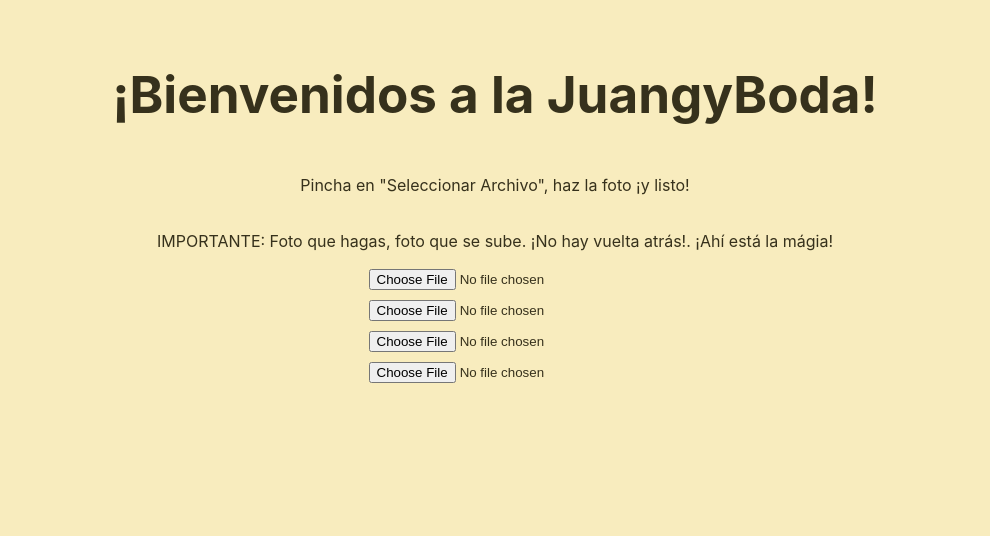
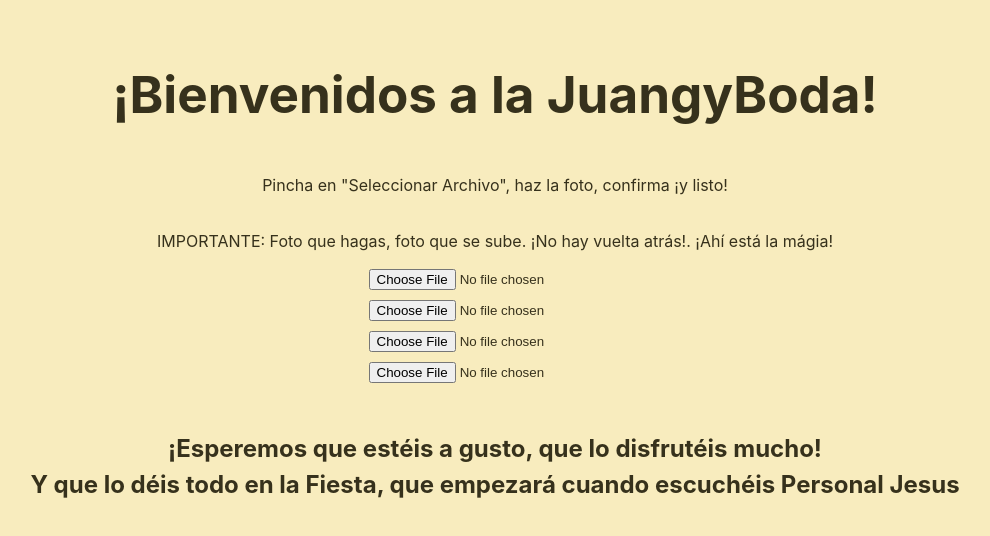
Before and after one commit to Depechejuan/Wedding-Photo-React, a React (Vite) app: page / in a window 1280 px wide. Shown: the top 536 px of the page, without its empty margins (145-1135 px from the left). Built offline with nearby package versions, Linux system fonts and the light colour scheme.

Commit message:
changes on landing

```diff
--- a/src/App.css
+++ b/src/App.css
@@ -12,3 +12,10 @@
     justify-content: center;
     gap: 10px;
 }
+
+.desc {
+    margin: 0;
+}
+.container {
+    margin-top: 3rem;
+}
--- /dev/null
+++ b/src/components/Warning.jsx
@@ -0,0 +1,13 @@
+function Warning() {
+    return (
+        <>
+            {/* <h2>¡¡LA FIESTA EMPIEZA CUANDO SUENE PERSONAL JESUS!!</h2> */}
+            <div className="container">
+            <h2 className="desc">¡Esperemos que estéis a gusto, que lo disfrutéis mucho!</h2>
+            <h2 className="desc">Y que lo déis todo en la Fiesta, que empezará cuando escuchéis <strong>Personal Jesus</strong></h2>
+            </div>
+        </>
+    )
+}
+
+export default Warning
--- a/src/pages/HomePage.jsx
+++ b/src/pages/HomePage.jsx
@@ -1,4 +1,5 @@
 import Form from "../components/Form-Input";
+import Warning from "../components/Warning";
 import createGuest from "../services/create-guest";
 import { v4 as uuidv4 } from 'uuid';
 
@@ -13,9 +14,10 @@ function UploadPhotos() {
             <h1>
                 ¡Bienvenidos a la JuangyBoda!
             </h1>
-            <p>Pincha en &quot;Seleccionar Archivo&quot;, haz la foto ¡y listo!</p>
+            <p>Pincha en &quot;Seleccionar Archivo&quot;, haz la foto, confirma ¡y listo!</p>
             <p>IMPORTANTE: Foto que hagas, foto que se sube. ¡No hay vuelta atrás!. ¡Ahí está la mágia!</p>
             <Form />
+            <Warning />
         </>
     )
 }
```
